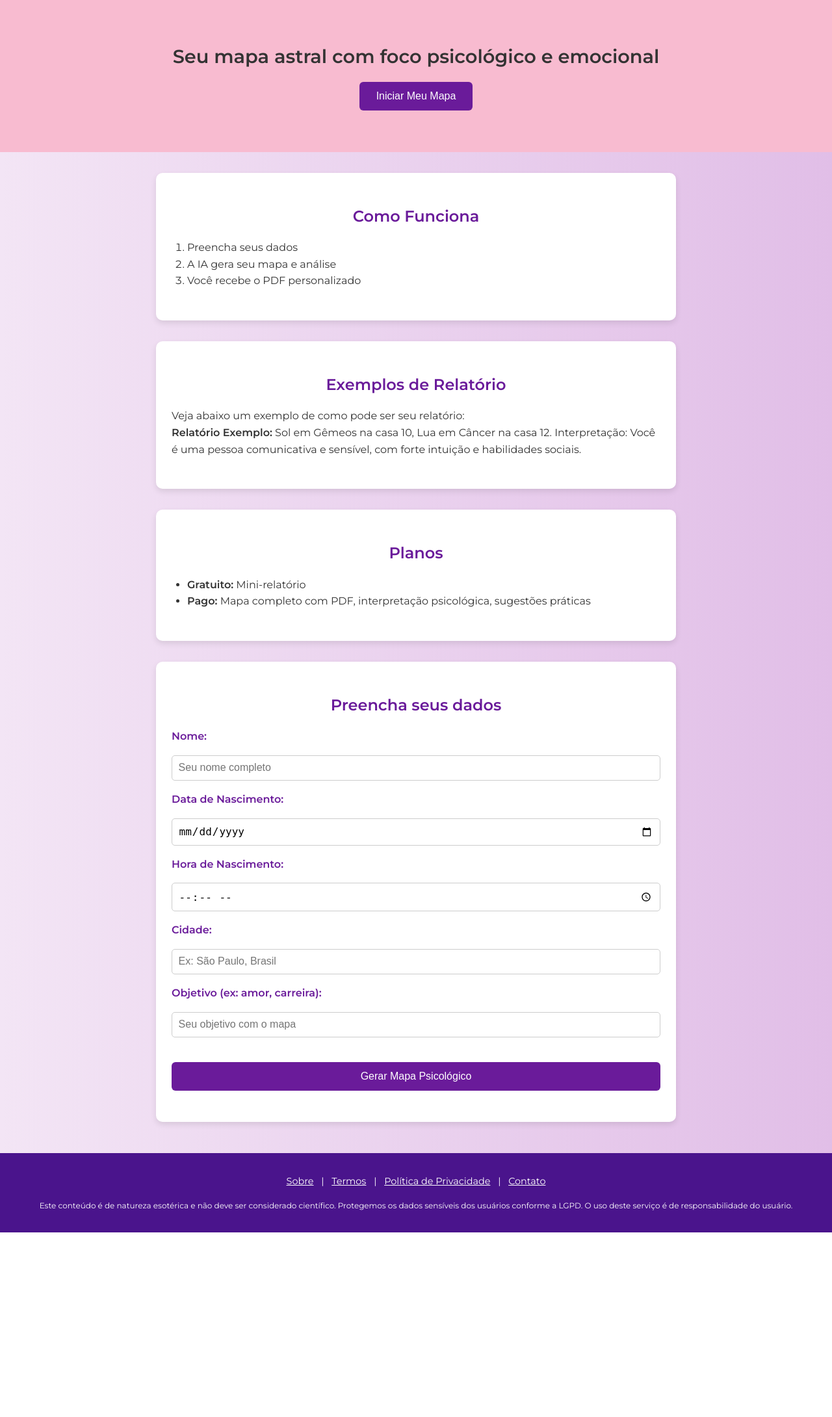
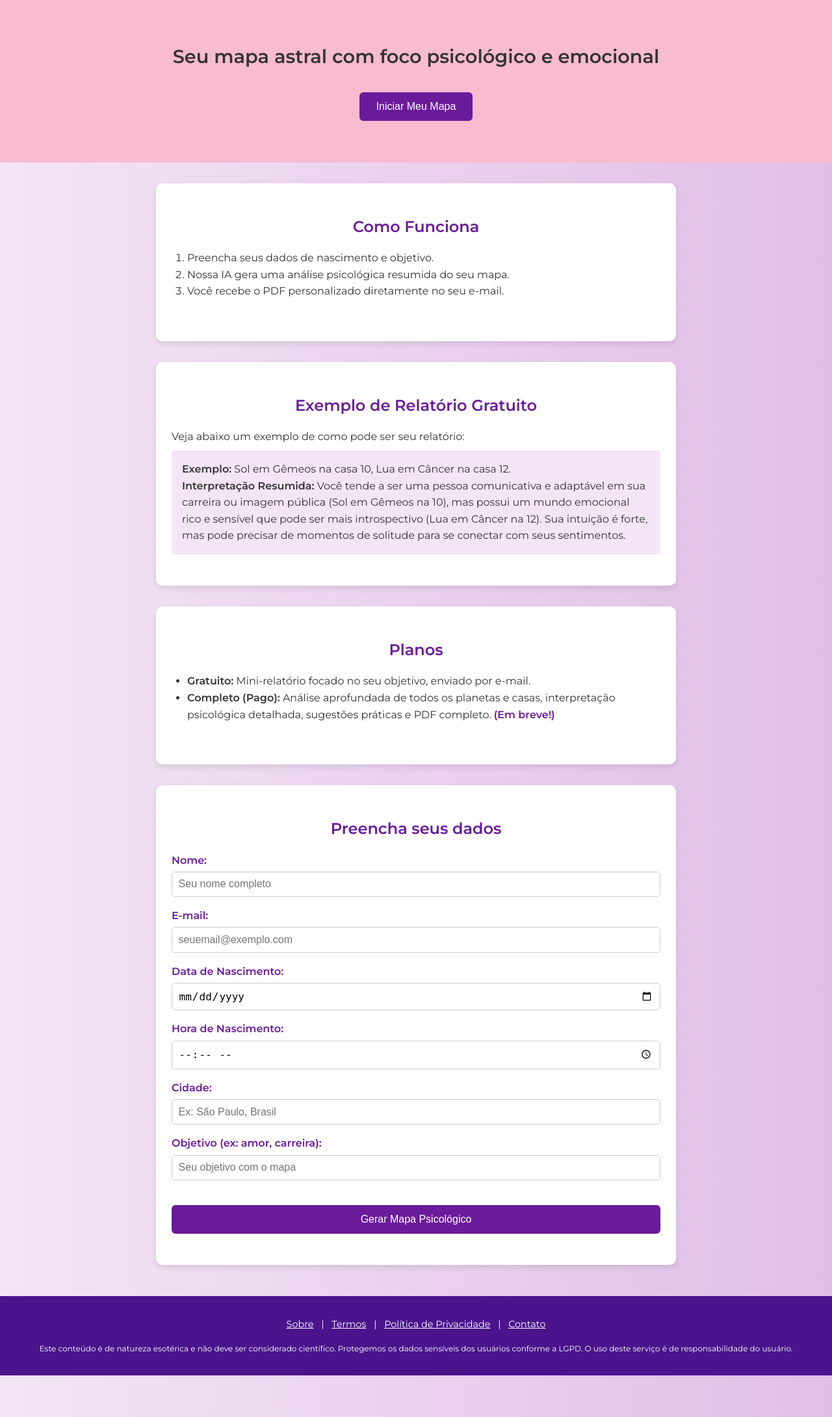
Before and after one commit to Ferizk/Mapaastral, a Flask app: page / in a window 1280 px wide. Shown: the part 123-2303 px from the top of the page at 65% size. Before the commit the page ends 2019 px from the top, so only its background shows below. Run offline with Flask 2, Linux system fonts and the light colour scheme.

Commit message:
Adiciona arquivos principais do projeto

```diff
--- a/app/routes.py
+++ b/app/routes.py
@@ -1,79 +1,204 @@
-from flask import Blueprint, render_template, request
-import openai
+# -*- coding: utf-8 -*-
+from flask import Blueprint, render_template, request, flash, redirect, url_for
+import google.generativeai as genai
+import os
 from flask_mail import Message
 from reportlab.pdfgen import canvas
+from reportlab.lib.pagesizes import letter
+from reportlab.lib.utils import simpleSplit
 from io import BytesIO
-from app.extensions import mail  # ← Importa corretamente sem causar importação circular
+from app.extensions import mail
+import logging
+
+# Configurar logger
+logger = logging.getLogger(__name__)
 
 main = Blueprint("main", __name__)
 
+# --- Funções Auxiliares Refatoradas com Tratamento de Erros ---
+
+def gerar_relatorio_resumido(dados):
+    """Gera relatório resumido via Gemini com tratamento de erros."""
+    logger.info(f"Iniciando geração de relatório para: {dados.get('email')}")
+    gemini_api_key = os.getenv("GOOGLE_API_KEY")
+    if not gemini_api_key:
+        logger.error("Chave da API Gemini não configurada.")
+        raise ValueError("Erro interno: Configuração da API ausente.")
+    genai.configure(api_key=gemini_api_key)
+
+    # Diagnóstico: listar modelos disponíveis
+    for m in genai.list_models():
+        print("Modelo disponível:", m.name)
+
+    # Use o nome exato de um modelo listado aqui:
+    model = genai.GenerativeModel('models/gemini-1.5-flash')  # Exemplo, ajuste conforme o print
+
+    # Validação básica dos dados de entrada (idealmente usar WTForms)
+    required_fields = ["nome", "nascimento", "hora", "cidade", "objetivo"]
+    if not all(dados.get(field) for field in required_fields):
+        logger.warning("Dados incompletos recebidos para gerar relatório.")
+        raise ValueError("Dados incompletos fornecidos.")
+
+    prompt = f"""
+    Você é um astrólogo que gera mapas astrais psicológicos resumidos. Baseado nos seguintes dados do usuário:
+    Nome: {dados["nome"]}
+    Data de nascimento: {dados["nascimento"]}
+    Hora: {dados["hora"]}
+    Cidade: {dados["cidade"]}
+    Objetivo: {dados["objetivo"]}
+
+    Gere um texto claro, sucinto e informativo (máximo 3 parágrafos) que explique as principais características e dicas do mapa astral psicológico focado no objetivo informado.
+    Use uma linguagem terapêutica, acolhedora e voltada ao autoconhecimento.
+    """
+
+    try:
+        logger.info("Enviando requisição para Gemini...")
+        response = model.generate_content(prompt)
+        texto = response.text.strip()
+        logger.info("Relatório recebido da Gemini.")
+        return texto
+    except Exception as e:
+        logger.exception(f"Erro inesperado ao chamar a API da Gemini: {e}")
+        raise ConnectionError("Não foi possível gerar a análise no momento. Tente novamente mais tarde.")
+
+def criar_pdf(texto, nome_usuario):
+    """Cria PDF com o texto da análise, tratando erros."""
+    logger.info(f"Iniciando criação de PDF para {nome_usuario}")
+    try:
+        buffer = BytesIO()
+        c = canvas.Canvas(buffer, pagesize=letter)
+        width, height = letter
+        margin = 72
+        text_width = width - 2 * margin
+
+        # Título
+        c.setFont("Helvetica-Bold", 14)
+        c.drawCentredString(width / 2.0, height - margin, f"Mapa Astral Psicológico Resumido - {nome_usuario}")
+
+        # Texto da Análise
+        c.setFont("Helvetica", 11)
+        text_object = c.beginText(margin, height - margin - 30)
+        text_object.setLeading(14)
+
+        lines = simpleSplit(texto, "Helvetica", 11, text_width)
+        for line in lines:
+            text_object.textLine(line)
+            if text_object.getY() < margin + 30:
+                c.drawText(text_object)
+                c.showPage()
+                c.setFont("Helvetica", 11)
+                text_object = c.beginText(margin, height - margin - 30)
+                text_object.setLeading(14)
+
+        c.drawText(text_object)
+        c.save()
+        buffer.seek(0)
+        logger.info("PDF criado com sucesso.")
+        return buffer
+    except Exception as e:
+        logger.exception(f"Erro ao criar PDF: {e}")
+        raise RuntimeError("Erro interno ao gerar o arquivo PDF.")
+
+def enviar_email_mapa(dados, pdf_buffer):
+    """Envia e-mail com o PDF anexo, tratando erros."""
+    destinatario = dados.get("email")
+    nome_usuario = dados.get("nome")
+    objetivo = dados.get("objetivo")
+    sender_email = os.getenv("MAIL_USERNAME")
+
+    if not destinatario or not nome_usuario:
+        logger.error("Dados insuficientes (email ou nome) para enviar e-mail.")
+        raise ValueError("Faltam informações para enviar o e-mail.")
+
+    if not sender_email or not os.getenv("MAIL_PASSWORD"):
+        logger.error("Credenciais de e-mail não configuradas.")
+        raise ValueError("Erro interno: Configuração de e-mail ausente.")
+
+    logger.info(f"Tentando enviar e-mail para {destinatario}")
+    try:
+        msg = Message(
+            subject=f"Seu Mapa Astral Psicológico Resumido, {nome_usuario}!",
+            sender=sender_email,
+            recipients=[destinatario]
+        )
+        msg.body = f"Olá {nome_usuario},\n\nSegue em anexo seu mapa astral psicológico resumido, focado no seu objetivo: {objetivo}.\n\nEsperamos que ele contribua para seu autoconhecimento.\n\nPara uma análise completa e aprofundada, considere nosso plano pago (em breve!).\n\nNamastê 🙏"
+
+        pdf_buffer.seek(0)
+        msg.attach(
+            f"mapa_astral_{nome_usuario.replace(' ', '_').lower()}.pdf",
+            "application/pdf",
+            pdf_buffer.read()
+        )
+        mail.send(msg)
+        logger.info(f"E-mail enviado com sucesso para {destinatario}")
+    except Exception as e:
+        logger.exception(f"Erro ao enviar e-mail para {destinatario}: {e}")
+        raise ConnectionError("Não foi possível enviar o e-mail no momento. Verifique o endereço ou tente mais tarde.")
+
+# --- Rotas ---
+
 @main.route("/")
 def home():
+    """Renderiza a página inicial com o formulário."""
     return render_template("index.html")
-
-def gerar_relatorio_resumido(dados):
-    prompt = f"""
-    Você é um astrólogo que gera mapas astrais psicológicos resumidos. Baseado nos seguintes dados do usuário:
-    Nome: {dados['nome']}
-    Data de nascimento: {dados['nascimento']}
-    Hora: {dados['hora']}
-    Cidade: {dados['cidade']}
-    Objetivo: {dados['objetivo']}
-
-    Gere um texto claro, sucinto e informativo com cerca de meia página que explique as principais características e dicas do mapa astral psicológico focado no objetivo informado.
-    """
-
-    response = openai.ChatCompletion.create(
-        model="gpt-4o",
-        messages=[{"role": "user", "content": prompt}],
-        max_tokens=600,
-        temperature=0.7,
-    )
-    texto = response['choices'][0]['message']['content']
-    return texto
-
-def criar_pdf(texto):
-    buffer = BytesIO()
-    p = canvas.Canvas(buffer)
-    p.setFont("Helvetica", 12)
-    y = 800
-    for linha in texto.split('\n'):
-        p.drawString(50, y, linha.strip())
-        y -= 15
-        if y < 50:
-            p.showPage()
-            y = 800
-    p.save()
-    buffer.seek(0)
-    return buffer
 
 @main.route("/gerar_mapa", methods=["POST"])
 def gerar_mapa():
+    """Processa o formulário, gera análise, PDF e envia e-mail."""
     dados = {
-        "nome": request.form.get("nome"),
-        "nascimento": request.form.get("nascimento"),
+        "nome": request.form.get("nome", "").strip(),
+        "nascimento": request.form.get("data"), # Nome do campo no HTML original
         "hora": request.form.get("hora"),
-        "cidade": request.form.get("cidade"),
-        "email": request.form.get("email"),
-        "objetivo": request.form.get("objetivo"),
+        "cidade": request.form.get("cidade", "").strip(),
+        "email": request.form.get("email", "").strip(),
+        "objetivo": request.form.get("objetivo", "").strip(),
     }
 
-    print("Email recebido:", dados["email"])
+    # Validação básica (reforçar com WTForms é o ideal)
+    if not all(dados.values()):
+        flash("Todos os campos são obrigatórios.", "error")
+        # Re-renderiza o formulário com os dados preenchidos (se possível)
+        # Idealmente, WTForms faria isso automaticamente
+        return render_template("index.html", form_data=dados)
 
-    # 1. Gerar relatório com GPT
-    texto = gerar_relatorio_resumido(dados)
+    try:
+        # 1. Gerar relatório com Gemini
+        texto_analise = gerar_relatorio_resumido(dados)
 
-    # 2. Criar PDF
-    pdf = criar_pdf(texto)
+        # 2. Criar PDF
+        pdf_buffer = criar_pdf(texto_analise, dados["nome"])
 
-    # 3. Enviar por e-mail
-    msg = Message(
-        subject="Seu Mapa Astral Psicológico Resumido",
-        recipients=[dados["email"]],
-        body=f"Olá {dados['nome']},\n\nSegue em anexo seu mapa astral psicológico focado em {dados['objetivo']}.\n\nNamastê 🙏"
-    )
-    msg.attach("Mapa_Astral_Resumido.pdf", "application/pdf", pdf.read())
-    mail.send(msg)
+        # 3. Enviar por e-mail
+        enviar_email_mapa(dados, pdf_buffer)
 
-    # 4. Página de confirmação
-    return render_template("confirmacao.html", email=dados["email"], nome=dados["nome"], objetivo=dados["objetivo"])
+        # 4. Redirecionar para página de confirmação com mensagem de sucesso
+        flash(f"Sucesso! Seu mapa astral resumido foi enviado para {dados['email']}. Verifique sua caixa de entrada (e spam).", "success")
+        return redirect(url_for("main.confirmacao", nome=dados["nome"], objetivo=dados["objetivo"], email=dados["email"])) # Passa dados para a página de confirmação
+
+    except (ValueError, ConnectionError, RuntimeError) as e:
+        # Erros esperados (configuração, API, etc.)
+        flash(str(e), "error")
+        logger.error(f"Erro ao processar /gerar_mapa para {dados.get('email')}: {e}")
+    except Exception as e:
+        # Erros inesperados
+        flash("Ocorreu um erro inesperado ao processar sua solicitação. Tente novamente mais tarde.", "error")
+        logger.exception("Erro inesperado em /gerar_mapa para %s: %s", dados.get('email'), e)
+
+    # Se ocorrer erro, re-renderiza o formulário inicial
+    # Mantendo os dados preenchidos seria ideal (com WTForms)
+    return render_template("index.html", form_data=dados)
+
+@main.route("/confirmacao")
+def confirmacao():
+    """Exibe a página de confirmação após o envio."""
+    # Recebe dados via query string (do redirect)
+    nome = request.args.get("nome", "")
+    objetivo = request.args.get("objetivo", "")
+    email = request.args.get("email", "")
+    return render_template("confirmacao.html", nome=nome, objetivo=objetivo, email=email)
+
+# Adicionar rotas para Sobre, Termos, Política, Contato aqui
+# Exemplo:
+# @main.route("/sobre")
+# def sobre():
+#     return render_template("sobre.html") # Necessário criar o template sobre.html
--- a/app/templates/index.html
+++ b/app/templates/index.html
@@ -17,6 +17,7 @@
       background: linear-gradient(to right, #f3e5f5, #e1bee7);
       color: #333;
       line-height: 1.6;
+      padding-bottom: 4rem; /* Add padding to prevent footer overlap */
     }
 
     header {
@@ -62,6 +63,8 @@
       cursor: pointer;
       border-radius: 6px;
       transition: background-color 0.3s;
+      display: inline-block; /* Ensure button respects margins */
+      margin-top: 1rem;
     }
 
     .cta-button:hover {
@@ -87,6 +90,7 @@
     .section ol,
     .section ul {
       margin-left: 1.5rem;
+      margin-bottom: 1rem; /* Add space below lists */
     }
 
     form {
@@ -99,6 +103,8 @@
     form label {
       font-weight: bold;
       color: #6a1b9a;
+      display: block; /* Ensure label takes full width */
+      margin-bottom: 0.3rem;
     }
 
     form input {
@@ -106,6 +112,7 @@
       border: 1px solid #ccc;
       border-radius: 5px;
       font-size: 1rem;
+      width: 100%; /* Make inputs take full width */
     }
 
     footer {
@@ -151,49 +187,79 @@
 <section id="como-funciona" class="section" aria-labelledby="como-funciona-title">
   <h3 id="como-funciona-title">Como Funciona</h3>
   <ol>
-    <li>Preencha seus dados</li>
-    <li>A IA gera seu mapa e análise</li>
-    <li>Você recebe o PDF personalizado</li>
+    <li>Preencha seus dados de nascimento e objetivo.</li>
+    <li>Nossa IA gera uma análise psicológica resumida do seu mapa.</li>
+    <li>Você recebe o PDF personalizado diretamente no seu e-mail.</li>
   </ol>
 </section>
 
 <section id="exemplos" class="section" aria-labelledby="exemplos-title">
-  <h3 id="exemplos-title">Exemplos de Relatório</h3>
+  <h3 id="exemplos-title">Exemplo de Relatório Gratuito</h3>
   <p>Veja abaixo um exemplo de como pode ser seu relatório:</p>
-  <p><strong>Relatório Exemplo:</strong> Sol em Gêmeos na casa 10, Lua em Câncer na casa 12. Interpretação: Você é uma pessoa comunicativa e sensível, com forte intuição e habilidades sociais.</p>
+  <div style="background-color: #f3e5f5; padding: 1rem; border-radius: 5px; margin-top: 0.5rem; text-align: left;">
+      <p><strong>Exemplo:</strong> Sol em Gêmeos na casa 10, Lua em Câncer na casa 12.</p>
+      <p><strong>Interpretação Resumida:</strong> Você tende a ser uma pessoa comunicativa e adaptável em sua carreira ou imagem pública (Sol em Gêmeos na 10), mas possui um mundo emocional rico e sensível que pode ser mais introspectivo (Lua em Câncer na 12). Sua intuição é forte, mas pode precisar de momentos de solitude para se conectar com seus sentimentos.</p>
+  </div>
 </section>
 
 <section id="planos" class="section" aria-labelledby="planos-title">
   <h3 id="planos-title">Planos</h3>
   <ul>
-    <li><strong>Gratuito:</strong> Mini-relatório</li>
-    <li><strong>Pago:</strong> Mapa completo com PDF, interpretação psicológica, sugestões práticas</li>
+    <li><strong>Gratuito:</strong> Mini-relatório focado no seu objetivo, enviado por e-mail.</li>
+    <li><strong>Completo (Pago):</strong> Análise aprofundada de todos os planetas e casas, interpretação psicológica detalhada, sugestões práticas e PDF completo. <span style="color: #6a1b9a; font-weight: bold;">(Em breve!)</span></li>
   </ul>
 </section>
 
 <section id="formulario" class="section" aria-labelledby="formulario-title">
   <h3 id="formulario-title">Preencha seus dados</h3>
+
+  <!-- Flash Messages -->
+  {% with messages = get_flashed_messages(with_categories=true) %}
+    {% if messages %}
+      <ul class="flash-messages">
+      {% for category, message in messages %}
+        <li class="flash-{{ category }}">{{ message }}</li>
+      {% endfor %}
+      </ul>
+    {% endif %}
+  {% endwith %}
+
   <form id="astroForm" action="{{ url_for('main.gerar_mapa') }}" method="POST" novalidate>
-    <label for="nome">Nome:</label>
-    <input type="text" id="nome" name="nome" placeholder="Seu nome completo" required />
+    <div>
+        <label for="nome">Nome:</label>
+        <input type="text" id="nome" name="nome" placeholder="Seu nome completo" required value="{{ form_data.nome if form_data }}"/>
+    </div>
+    <div>
+        <label for="email">E-mail:</label>
+        <input type="email" id="email" name="email" placeholder="seuemail@exemplo.com" required value="{{ form_data.email if form_data }}"/>
+    </div>
+    <div>
+        <label for="data">Data de Nascimento:</label>
+        <input type="date" id="data" name="data" required value="{{ form_data.nascimento if form_data }}"/> <!-- Nome do campo é 'data' -->
+    </div>
+    <div>
+        <label for="hora">Hora de Nascimento:</label>
+        <input type="time" id="hora" name="hora" required value="{{ form_data.hora if form_data }}"/>
+    </div>
+    <div>
+        <label for="cidade">Cidade:</label>
+        <input type="text" id="cidade" name="cidade" placeholder="Ex: São Paulo, Brasil" required value="{{ form_data.cidade if form_data }}"/>
+    </div>
+    <div>
+        <label for="objetivo">Objetivo (ex: amor, carreira):</label>
+        <input type="text" id="objetivo" name="objetivo" placeholder="Seu objetivo com o mapa" required value="{{ form_data.objetivo if form_data }}"/>
+    </div>
 
-    <label for="data">Data de Nascimento:</label>
-    <input type="date" id="data" name="data" required />
-
-    <label for="hora">Hora de Nascimento:</label>
-    <input type="time" id="hora" name="hora" required />
-
-    <label for="cidade">Cidade:</label>
-    <input type="text" id="cidade" name="cidade" placeholder="Ex: São Paulo, Brasil" required />
-
-    <label for="objetivo">Objetivo (ex: amor, carreira):</label>
-    <input type="text" id="objetivo" name="objetivo" placeholder="Seu objetivo com o mapa" required />
-
-    <button type="submit" class="cta-button" style="margin-top: 1.4rem;" onclick="abrirModal(event)"> Gerar Mapa Psicológico</button>
-
-
+    <button type="submit" class="cta-button" style="margin-top: 1.4rem;"> Gerar Mapa Psicológico</button>
 
   </form>
+  {% if analise %}
+    <div style="background-color: #e1bee7; margin-top:2rem; padding:1.2rem; border-radius:8px;">
+      <h4 style="color:#6a1b9a; margin-bottom:0.7rem;">Sua análise psicológica:</h4>
+      <p style="white-space: pre-line;">{{ analise }}</p>
+    </div>
+  {% endif %}
+
 </section>
 
 </main>
@@ -212,44 +278,7 @@
   </small>
 </footer>
 
-<!-- Modal para E-mail -->
-<div id="emailModal" style="display:none; position:fixed; top:0; left:0; width:100%; height:100%; background-color:rgba(0,0,0,0.6); z-index:9999;">
-  <div style="background:#fff; width:300px; margin:100px auto; padding:20px; border-radius:8px; position:relative;">
-    <h3>Informe seu e-mail</h3>
-    <input type="email" id="emailInput" name="email" placeholder="Seu e-mail" required style="width:100%; padding:10px; margin:10px 0;" />
-    <button onclick="enviarFormulario()" style="padding:10px 15px;">Enviar</button>
-    <button onclick="fecharModal()" style="padding:10px 15px; float:right;">Cancelar</button>
-  </div>
-</div>
-
-<script>
-  function abrirModal(event) {
-    event.preventDefault(); // Evita envio do form imediatamente
-    document.getElementById("emailModal").style.display = "block";
-  }
-
-  function fecharModal() {
-    document.getElementById("emailModal").style.display = "none";
-  }
-
-  function enviarFormulario() {
-    const email = document.getElementById("emailInput").value;
-    if (!email) {
-      alert("Por favor, insira seu e-mail.");
-      return;
-    }
-
-    // Cria um input escondido com o e-mail no formulário original
-    const form = document.getElementById("astroForm");
-    const hiddenInput = document.createElement("input");
-    hiddenInput.type = "hidden";
-    hiddenInput.name = "email";
-    hiddenInput.value = email;
-    form.appendChild(hiddenInput);
-
-    form.submit();
-  }
-</script>
+<!-- Modal removido, e-mail agora está no formulário principal -->
 
 </body>
 </html>
--- a/requirements.txt
+++ b/requirements.txt
@@ -12,6 +12,7 @@ flatlib>=0.2.0 # Biblioteca principal de astrologia
 
 # Interação com API Externa
 openai>=0.27.0 # Para integração com OpenAI (verifique a versão mais recente)
+google-generativeai
 
 # Geração de PDF
 reportlab>=3.6.0
```
Also changed, not shown: other parts of app/templates/index.html (+29 -0 lines), app.py (+14 -0 lines), app/__init__.py (+40 -15 lines), app/templates/confirmacao.html (+72 -18 lines), 2 other files.
